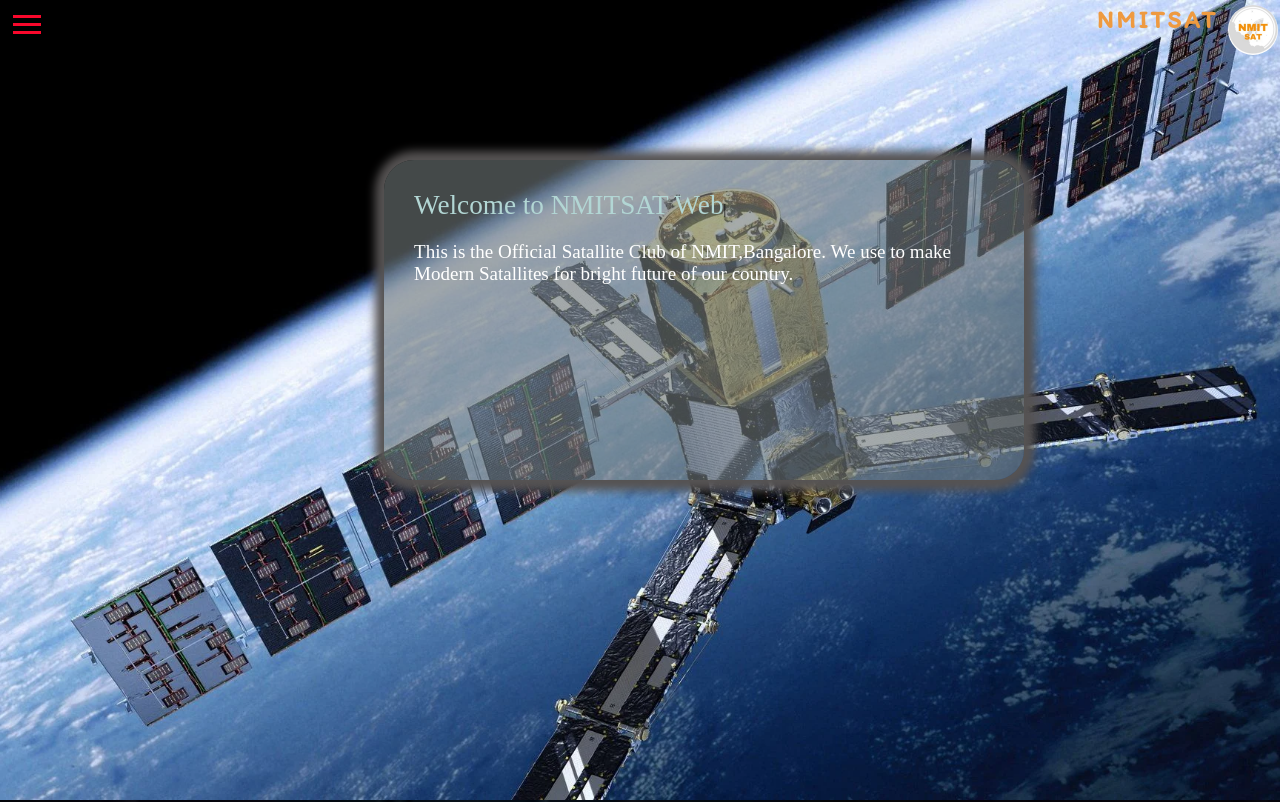
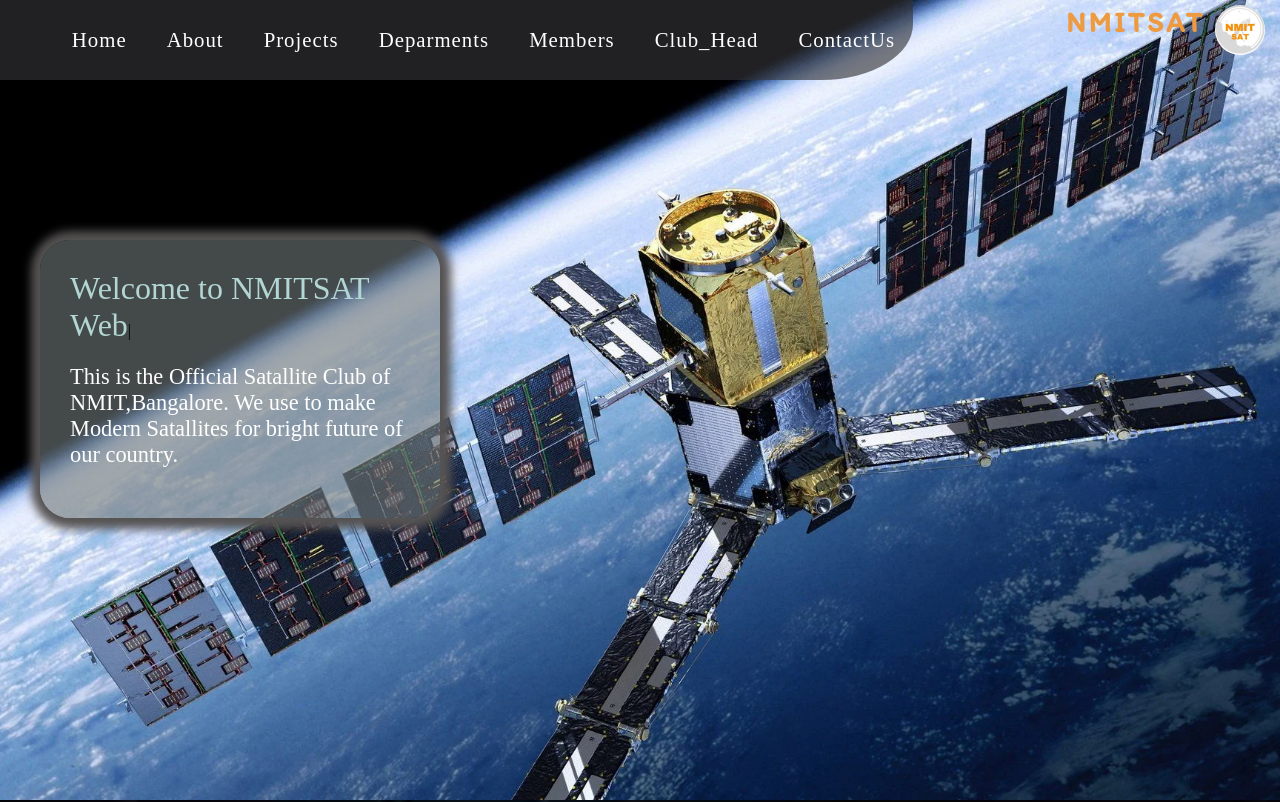
Before and after one commit to Team-NMITSat/CANSAT_website, a plain HTML site: page index.html in a window 1280 px wide. Shown: the top 802 px of the page. Drawn offline with nearby package versions, Linux system fonts and the light colour scheme.

Commit message:
commit all

```diff
--- a/CSS/responsive.css
+++ b/CSS/responsive.css
@@ -1,13 +1,13 @@
-@media only screen and (max-width: 1300px){
+@media only screen and (max-width: 1240px){
 
     body{
         overflow-x: hidden;
+        overflow-y: auto;
 
     }
 
     html{
-        font-size: 85%;
-        overflow-y: auto;
+        font-size: 75%;
     }
 
     .hero-content{
--- a/CSS/styles.css
+++ b/CSS/styles.css
@@ -70,10 +70,8 @@ html{
 
 .logo-div{
     position: fixed;
-    right: 2px;
+    right: 15px;
     top: 5px;
-    /* margin-left: auto; */
-    /* margin-right: 20px; */
 }
 
 .logo p{
@@ -102,18 +100,21 @@ html{
 .hero-content{
     position: relative;
     top: 30%;
-    left: 40px;
+    left: 0;
     width: fit-content;
+    height: fit-content;
 }
 
 .welcome{
     width: 35%;
-    height: 300px;
+    height: fit-content;
     /* display: flex; */
     padding: 30px;
     background-color: rgba(111, 120, 120, 0.611);
     border-radius: 30px;
     box-shadow: 1px 1px 10px 10px rgb(86, 83, 83);
+    position: relative;
+    left: 40px;
 }
 
 .role{
```
